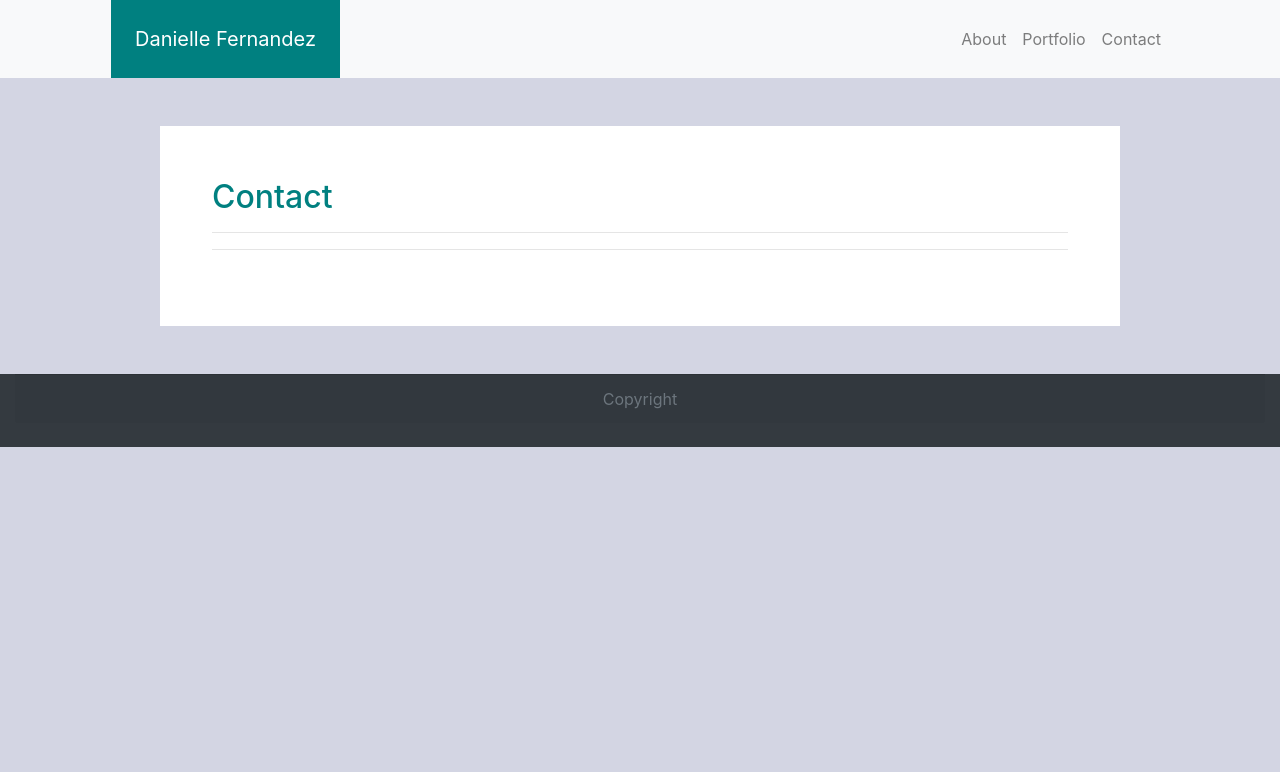
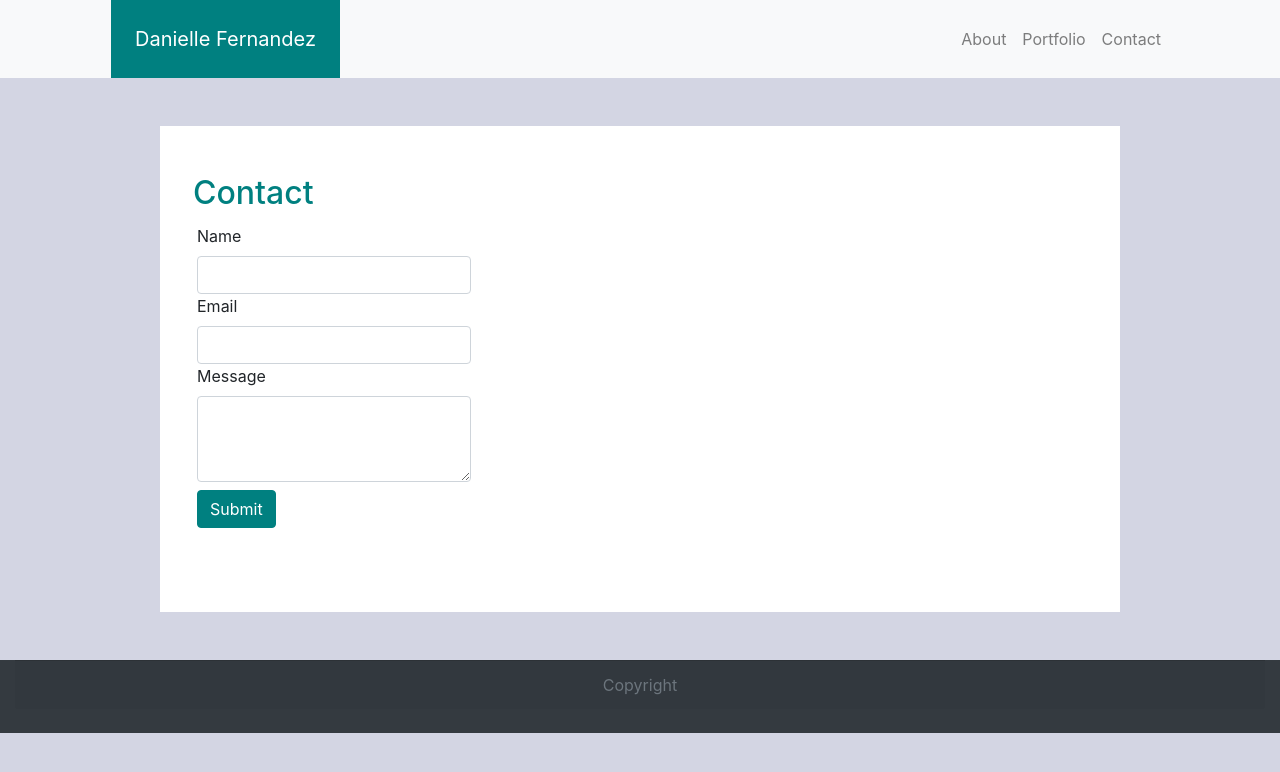
Before and after one commit to koa2019/bootstrap-portfolio, a plain HTML site: page contact.html in a window 1280 px wide. Drawn offline with nearby package versions, Linux system fonts and the light colour scheme.

Commit message:
added form-group to contact page. Formated input fields and submit button color

```diff
--- a/assets/css/style.css
+++ b/assets/css/style.css
@@ -26,7 +26,13 @@ a.navbar-brand.p-4  {
   }
 
   p {
+
   }
   img {
       margin-right: 1rem;
   }
+
+  button.btn.btn-primary {
+      background-color: teal;
+      border-color: teal;
+  }
--- a/contact.html
+++ b/contact.html
@@ -14,9 +14,10 @@
     <link rel="stylesheet" href="https://stackpath.bootstrapcdn.com/bootstrap/4.3.1/css/bootstrap.min.css"
         integrity="sha384-ggOyR0iXCbMQv3Xipma34MD+dH/1fQ784/j6cY/iJTQUOhcWr7x9JvoRxT2MZw1T" crossorigin="anonymous">
 
-    <link rel="stylesheet" type="text/css" href="assets/css/style.css"/>
+    <link rel="stylesheet" type="text/css" href="assets/css/style.css" />
 
 </head>
+
 <body>
     <nav class="navbar navbar-expand-lg navbar-fill navbar-light bg-light px-5 py-0">
 
@@ -41,20 +42,41 @@
 
     <div class="containerBody col-lg mx-auto my-5 p-5">
 
-        <div class="row p-1"><!-- header row  -->
-
-            <div class="col-lg-12">
+        <!-- header row  -->
+        <div class="row">
 
             <h2>Contact</h2>
             <hr>
             <hr>
 
         </div>
+
+
+
+
+        <!-- contact form submission fields -->
+        <div class="row p-1">
+
+            <div class="form-group">
+
+                <label for="input">Name</label>
+                <input type="name" class="form-control" id="exampleFormControlInput1" />
+
+                <label for="exampleInputEmail1">Email</label>
+                <input type="email" class="form-control" id="exampleInputEmail1" aria-describedby="emailHelp" />
+
+
+                <label for="exampleFormControlTextarea1">Message</label>
+                <textarea class="form-control" id="exampleFormControlTextarea1" rows="3"></textarea>
+
+
+                <div class="form-group mt-2">
+
+                    <button type="submit" class="btn btn-primary">Submit</button>
+
                 </div>
 
-        <div class="row p-1">
-
-
+            </div>
         </div>
     </div>
 
```
Lines whose indentation alone changed are shown as unchanged.
